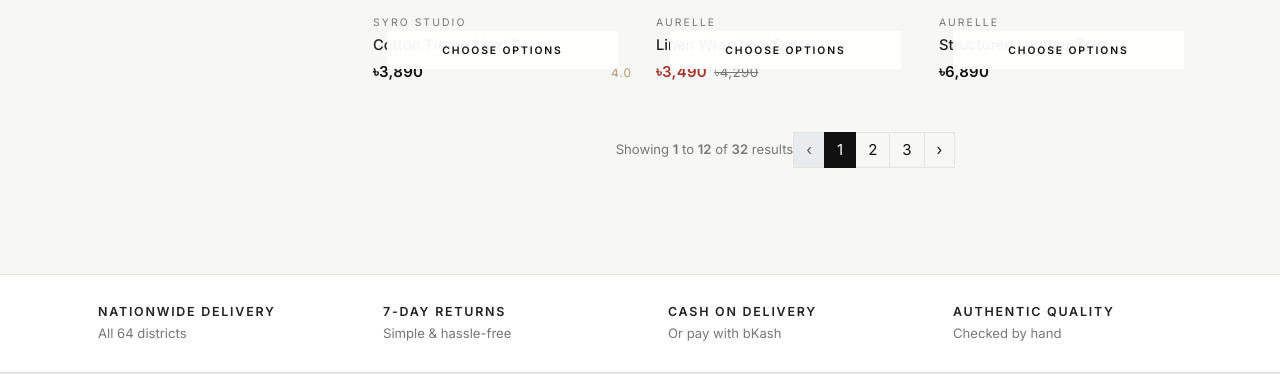
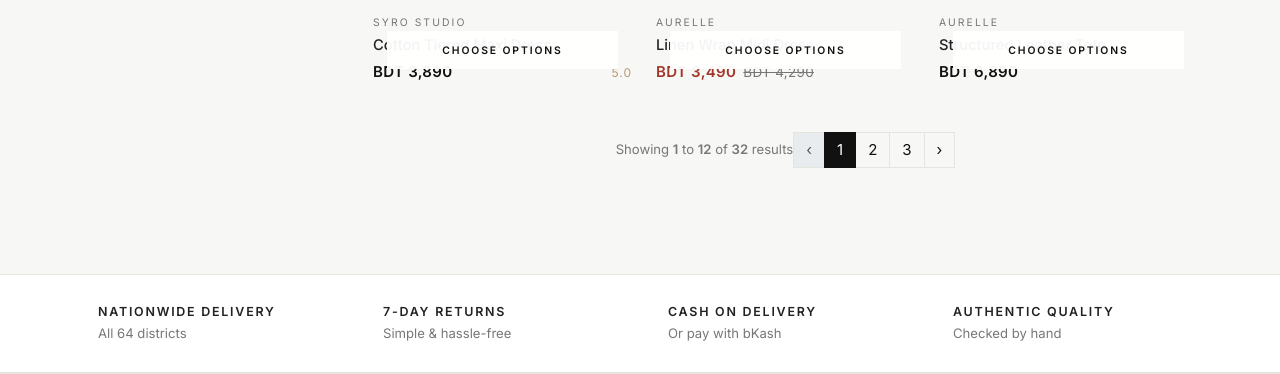
Before and after one commit to yeasin-cmt/syro-, a Laravel app: page /shop in a window 1280 px wide. Shown: the part 2051-2425 px from the top of the page. Run offline with Laravel 12, Linux system fonts and the light colour scheme; data comes from the database, SQL or seed files in the repository; data that the repository does not hold is empty; style sheets or scripts are compiled from the project's sources; some libraries are stand-ins or nearby versions; some web fonts are replaced.

Commit message:
Show prices as BDT instead of the Taka sign

```diff
--- a/app/Models/Setting.php
+++ b/app/Models/Setting.php
@@ -19,7 +19,7 @@ class Setting extends Model
         'store_email' => 'support@syro.com.bd',
         'store_phone' => '+880 1700-000000',
         'store_address' => 'House 12, Road 7, Gulshan 1, Dhaka 1212, Bangladesh',
-        'announcement_text' => 'Free delivery on orders over ৳3,000 · Easy 7-day returns',
+        'announcement_text' => 'Free delivery on orders over BDT 3,000 · Easy 7-day returns',
         'shipping_inside_dhaka' => '70',
         'shipping_outside_dhaka' => '130',
         'free_shipping_threshold' => '3000',
--- a/app/helpers.php
+++ b/app/helpers.php
@@ -4,14 +4,14 @@ use App\Models\Setting;
 
 if (! function_exists('money')) {
     /**
-     * Format an amount as Bangladeshi Taka, e.g. ৳1,250.
+     * Format an amount as Bangladeshi Taka, e.g. BDT 1,250.
      */
     function money(float|int|string|null $amount): string
     {
         $amount = (float) $amount;
         $decimals = floor($amount) == $amount ? 0 : 2;
 
-        return config('app.currency_symbol', '৳').number_format($amount, $decimals);
+        return config('app.currency', 'BDT').' '.number_format($amount, $decimals);
     }
 }
 
--- a/config/app.php
+++ b/config/app.php
@@ -69,7 +69,7 @@ return [
 
     'currency' => env('APP_CURRENCY', 'BDT'),
 
-    'currency_symbol' => env('APP_CURRENCY_SYMBOL', '৳'),
+    'currency_symbol' => env('APP_CURRENCY_SYMBOL', 'BDT'),
 
     /*
     |--------------------------------------------------------------------------
--- a/database/seeders/ContentSeeder.php
+++ b/database/seeders/ContentSeeder.php
@@ -18,7 +18,7 @@ class ContentSeeder extends Seeder
         $banners = [
             ['hero', 'The New Season Edit', 'Considered silhouettes in linen, silk and soft cotton — designed for Dhaka days and evenings.', 'Autumn / Winter 2026', '/shop?sort=newest', 'Shop new in', [17, 17, 17], [58, 48, 38]],
             ['hero', 'Festive, Refined', 'Handloom sarees and panjabis reimagined with a modern sensibility.', 'The Heritage Collection', '/category/panjabi', 'Explore heritage', [30, 26, 22], [92, 70, 48]],
-            ['hero', 'Up to 25% Off', 'Selected pieces, for a limited time. Free delivery over ৳3,000.', 'Season sale', '/shop?on_sale=1', 'Shop the sale', [20, 22, 26], [46, 58, 70]],
+            ['hero', 'Up to 25% Off', 'Selected pieces, for a limited time. Free delivery over BDT 3,000.', 'Season sale', '/shop?on_sale=1', 'Shop the sale', [20, 22, 26], [46, 58, 70]],
             ['promo', 'Accessories, Elevated', 'Leather bags, watches and eyewear.', 'Finishing touches', '/category/accessories', 'Discover', [40, 32, 26], [110, 86, 62]],
             ['promo', 'Sneaker Season', 'Comfort that keeps up with the city.', 'Footwear', '/category/footwear', 'Shop footwear', [26, 30, 32], [70, 80, 84]],
         ];
--- a/resources/js/admin.js
+++ b/resources/js/admin.js
@@ -32,10 +32,10 @@ if (canvas) {
         },
         options: {
             maintainAspectRatio: false,
-            plugins: { tooltip: { callbacks: { label: (c) => '৳' + c.parsed.y.toLocaleString('en-US') } } },
+            plugins: { tooltip: { callbacks: { label: (c) => 'BDT ' + c.parsed.y.toLocaleString('en-US') } } },
             scales: {
                 x: { grid: { display: false }, ticks: { maxTicksLimit: 8, color: '#777' } },
-                y: { beginAtZero: true, grid: { color: '#eee' }, ticks: { color: '#777', callback: (v) => '৳' + v.toLocaleString('en-US') } },
+                y: { beginAtZero: true, grid: { color: '#eee' }, ticks: { color: '#777', callback: (v) => 'BDT ' + v.toLocaleString('en-US') } },
             },
         },
     });
--- a/resources/js/app.js
+++ b/resources/js/app.js
@@ -319,7 +319,7 @@ if (checkout) {
     const subtotal = parseFloat(checkout.dataset.subtotal);
     const discount = parseFloat(checkout.dataset.discount);
     const threshold = parseFloat(checkout.dataset.threshold);
-    const fmt = (n) => '৳' + n.toLocaleString('en-US', { maximumFractionDigits: 2 });
+    const fmt = (n) => 'BDT ' + n.toLocaleString('en-US', { maximumFractionDigits: 2 });
 
     const update = () => {
         const zone = $('input[name="shipping_zone"]:checked', checkout)?.value || 'inside_dhaka';
--- a/resources/views/admin/coupons/form.blade.php
+++ b/resources/views/admin/coupons/form.blade.php
@@ -12,12 +12,12 @@
             <label class="form-label">Type</label>
             <select name="type" class="form-select">
                 <option value="percent" @selected(old('type', $coupon->type) === 'percent')>Percentage</option>
-                <option value="fixed" @selected(old('type', $coupon->type) === 'fixed')>Fixed (৳)</option>
+                <option value="fixed" @selected(old('type', $coupon->type) === 'fixed')>Fixed (BDT)</option>
             </select>
         </div>
         <div class="col-md-3"><label class="form-label">Value</label><input type="number" step="0.01" min="1" name="value" class="form-control" value="{{ old('value', $coupon->value) }}" required></div>
-        <div class="col-md-4"><label class="form-label">Minimum order (৳)</label><input type="number" step="0.01" min="0" name="min_order_amount" class="form-control" value="{{ old('min_order_amount', $coupon->min_order_amount) }}"></div>
-        <div class="col-md-4"><label class="form-label">Max discount (৳)</label><input type="number" step="0.01" min="0" name="max_discount" class="form-control" value="{{ old('max_discount', $coupon->max_discount) }}" placeholder="No cap"></div>
+        <div class="col-md-4"><label class="form-label">Minimum order (BDT)</label><input type="number" step="0.01" min="0" name="min_order_amount" class="form-control" value="{{ old('min_order_amount', $coupon->min_order_amount) }}"></div>
+        <div class="col-md-4"><label class="form-label">Max discount (BDT)</label><input type="number" step="0.01" min="0" name="max_discount" class="form-control" value="{{ old('max_discount', $coupon->max_discount) }}" placeholder="No cap"></div>
         <div class="col-md-4"><label class="form-label">Usage limit</label><input type="number" min="1" name="usage_limit" class="form-control" value="{{ old('usage_limit', $coupon->usage_limit) }}" placeholder="Unlimited"></div>
         <div class="col-md-6"><label class="form-label">Starts</label><input type="datetime-local" name="starts_at" class="form-control" value="{{ old('starts_at', $coupon->starts_at?->format('Y-m-d\TH:i')) }}"></div>
         <div class="col-md-6"><label class="form-label">Expires</label><input type="datetime-local" name="expires_at" class="form-control" value="{{ old('expires_at', $coupon->expires_at?->format('Y-m-d\TH:i')) }}"></div>
--- a/resources/views/admin/products/form.blade.php
+++ b/resources/views/admin/products/form.blade.php
@@ -99,8 +99,8 @@
             <div class="admin-card mb-3">
                 <div class="card-head"><h2>Pricing &amp; stock</h2></div>
                 <div class="card-pad row g-3">
-                    <div class="col-6"><label class="form-label">Price (৳)</label><input type="number" step="0.01" min="0" name="price" class="form-control" value="{{ old('price', $product->price) }}" required></div>
-                    <div class="col-6"><label class="form-label">Sale price (৳)</label><input type="number" step="0.01" min="0" name="sale_price" class="form-control" value="{{ old('sale_price', $product->sale_price) }}"></div>
+                    <div class="col-6"><label class="form-label">Price (BDT)</label><input type="number" step="0.01" min="0" name="price" class="form-control" value="{{ old('price', $product->price) }}" required></div>
+                    <div class="col-6"><label class="form-label">Sale price (BDT)</label><input type="number" step="0.01" min="0" name="sale_price" class="form-control" value="{{ old('sale_price', $product->sale_price) }}"></div>
                     <div class="col-12">
                         <label class="form-label">Stock</label>
                         <input type="number" min="0" name="stock" class="form-control" value="{{ old('stock', $product->stock ?? 0) }}" @if (count($variantRows)) readonly title="Calculated from variants" @endif>
--- a/resources/views/admin/products/index.blade.php
+++ b/resources/views/admin/products/index.blade.php
@@ -68,7 +68,7 @@
             <thead>
                 <tr>
                     <th style="width:36px"><input type="checkbox" class="form-check-input" data-select-all aria-label="Select all"></th>
-                    <th></th><th>Product</th><th>Price ৳</th><th>Sale ৳</th><th>Stock</th><th>Visible</th><th>Sold</th><th class="text-end">Actions</th>
+                    <th></th><th>Product</th><th>Price (BDT)</th><th>Sale (BDT)</th><th>Stock</th><th>Visible</th><th>Sold</th><th class="text-end">Actions</th>
                 </tr>
             </thead>
             <tbody>
--- a/resources/views/admin/settings.blade.php
+++ b/resources/views/admin/settings.blade.php
@@ -21,7 +21,7 @@
         </div>
         <div class="col-lg-6">
             <div class="admin-card mb-3">
-                <div class="card-head"><h2>Delivery charges (৳)</h2></div>
+                <div class="card-head"><h2>Delivery charges (BDT)</h2></div>
                 <div class="card-pad row g-3">
                     <div class="col-md-4"><label class="form-label">Inside Dhaka</label><input type="number" min="0" step="1" name="shipping_inside_dhaka" class="form-control" value="{{ old('shipping_inside_dhaka', $s['shipping_inside_dhaka']) }}" required></div>
                     <div class="col-md-4"><label class="form-label">Outside Dhaka</label><input type="number" min="0" step="1" name="shipping_outside_dhaka" class="form-control" value="{{ old('shipping_outside_dhaka', $s['shipping_outside_dhaka']) }}" required></div>
--- a/resources/views/shop/index.blade.php
+++ b/resources/views/shop/index.blade.php
@@ -82,7 +82,7 @@
                         @endif
 
                         <div class="filter-group">
-                            <div class="filter-title">Price (৳)</div>
+                            <div class="filter-title">Price (BDT)</div>
                             <div class="d-flex gap-2 align-items-center">
                                 <input type="number" name="min_price" min="0" value="{{ $filters['min_price'] }}" class="form-control form-control-sm" placeholder="0" aria-label="Minimum price">
                                 <span class="text-muted">–</span>
```
Also changed, not shown: tests/Feature/ShoppingFlowTest.php (+1 -1 lines), 5 other files.
